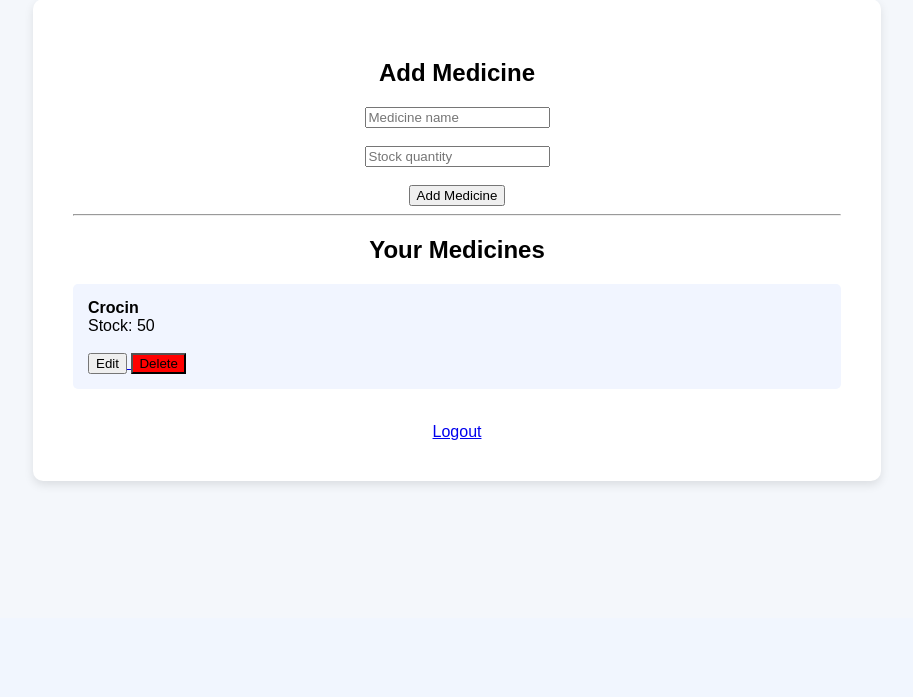
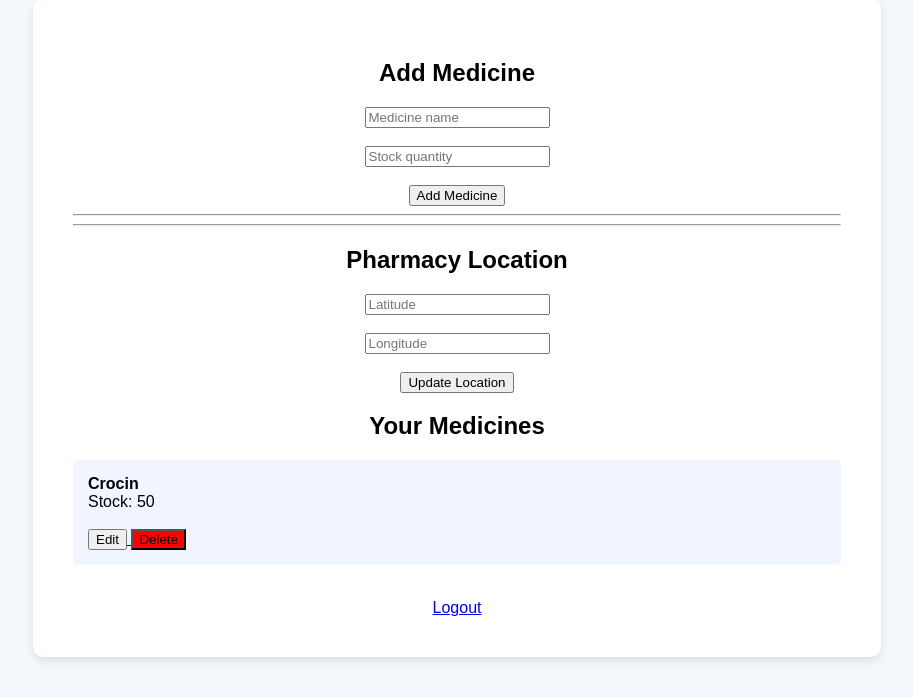
Before and after one commit to thejus06/PharmaFind, a Flask app: page /dashboard in a window 1280 px wide. Shown: the part 182-879 px from the top of the page, without its empty margins (183-1096 px from the left). Before the commit the page ends 668 px from the top, so only its background shows below. Run offline with Flask 3, Linux system fonts and the light colour scheme; a user stored in the database is signed in; data comes from the database, SQL or seed files in the repository.

Commit message:
Added pharmacy location update from dashboard

```diff
--- a/app.py
+++ b/app.py
@@ -170,5 +170,26 @@ def delete_medicine(medicine_id):
 
     return redirect("/dashboard")
 
+@app.route("/update_location", methods=["POST"])
+def update_location():
+    if "user" not in session:
+        return redirect("/login")
+
+    latitude = request.form["latitude"]
+    longitude = request.form["longitude"]
+
+    conn = sqlite3.connect("pharma.db")
+    cursor = conn.cursor()
+
+    cursor.execute(
+        "UPDATE users SET latitude=?, longitude=? WHERE username=?",
+        (latitude, longitude, session["user"])
+    )
+
+    conn.commit()
+    conn.close()
+
+    return redirect("/dashboard")
+
 if __name__ == "__main__":
     app.run(debug=True)
--- a/templates/dashboard.html
+++ b/templates/dashboard.html
@@ -21,7 +21,15 @@
         <button type="submit">Add Medicine</button>
     </form>
 
-    <hr>
+    <hr><hr>
+
+<h2>Pharmacy Location</h2>
+
+<form method="POST" action="/update_location">
+    <input type="text" name="latitude" placeholder="Latitude" required><br><br>
+    <input type="text" name="longitude" placeholder="Longitude" required><br><br>
+    <button type="submit">Update Location</button>
+</form>
 
     <h2>Your Medicines</h2>
 
```
